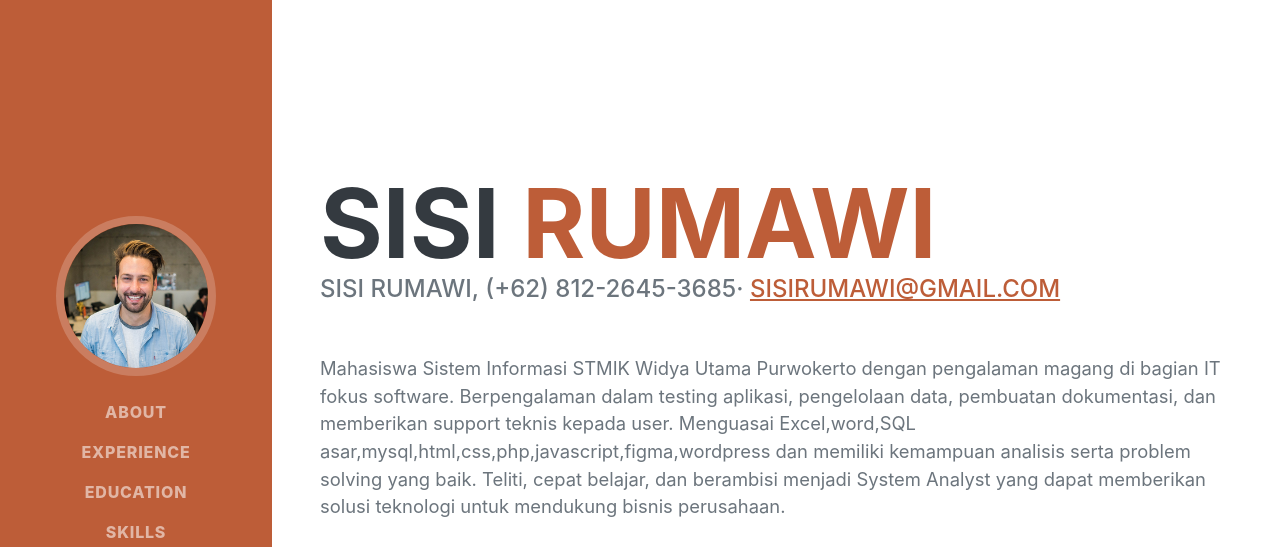
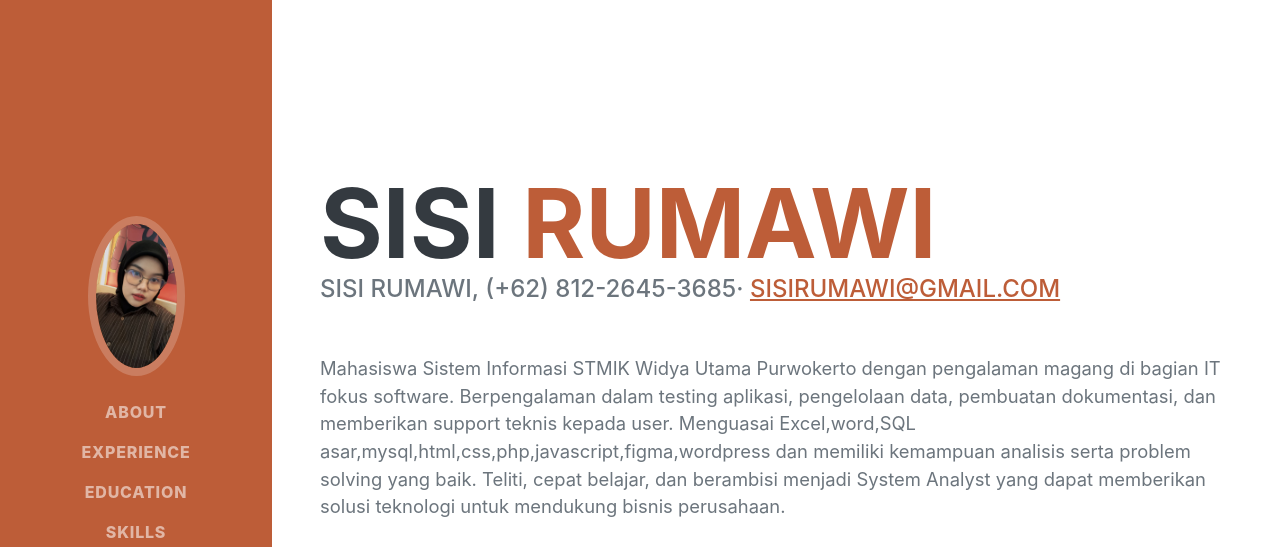
Before and after one commit to sisirumawi1-debug/sisirumawi.github.io, a website: page index.html in a window 1280 px wide. Shown: the top 547 px of the page. Drawn offline with nearby package versions, Linux system fonts and the light colour scheme; files whose address does not match are found by name; a web font is replaced by a local one.

Commit message:
Update profile image source in index.html

```diff
--- a/index.html
+++ b/index.html
@@ -20,7 +20,7 @@
         <nav class="navbar navbar-expand-lg navbar-dark bg-primary fixed-top" id="sideNav">
             <a class="navbar-brand js-scroll-trigger" href="#page-top">
                 <span class="d-block d-lg-none">Sisi Rumawi</span>
-                <span class="d-none d-lg-block"><img class="img-fluid img-profile rounded-circle mx-auto mb-2" src="assets/img/profile.jpg" alt="..." /></span>
+                <span class="d-none d-lg-block"><img class="img-fluid img-profile rounded-circle mx-auto mb-2" src="profile1.jpeg" alt="..." /></span>
             </a>
             <button class="navbar-toggler" type="button" data-bs-toggle="collapse" data-bs-target="#navbarResponsive" aria-controls="navbarResponsive" aria-expanded="false" aria-label="Toggle navigation"><span class="navbar-toggler-icon"></span></button>
             <div class="collapse navbar-collapse" id="navbarResponsive">
```
